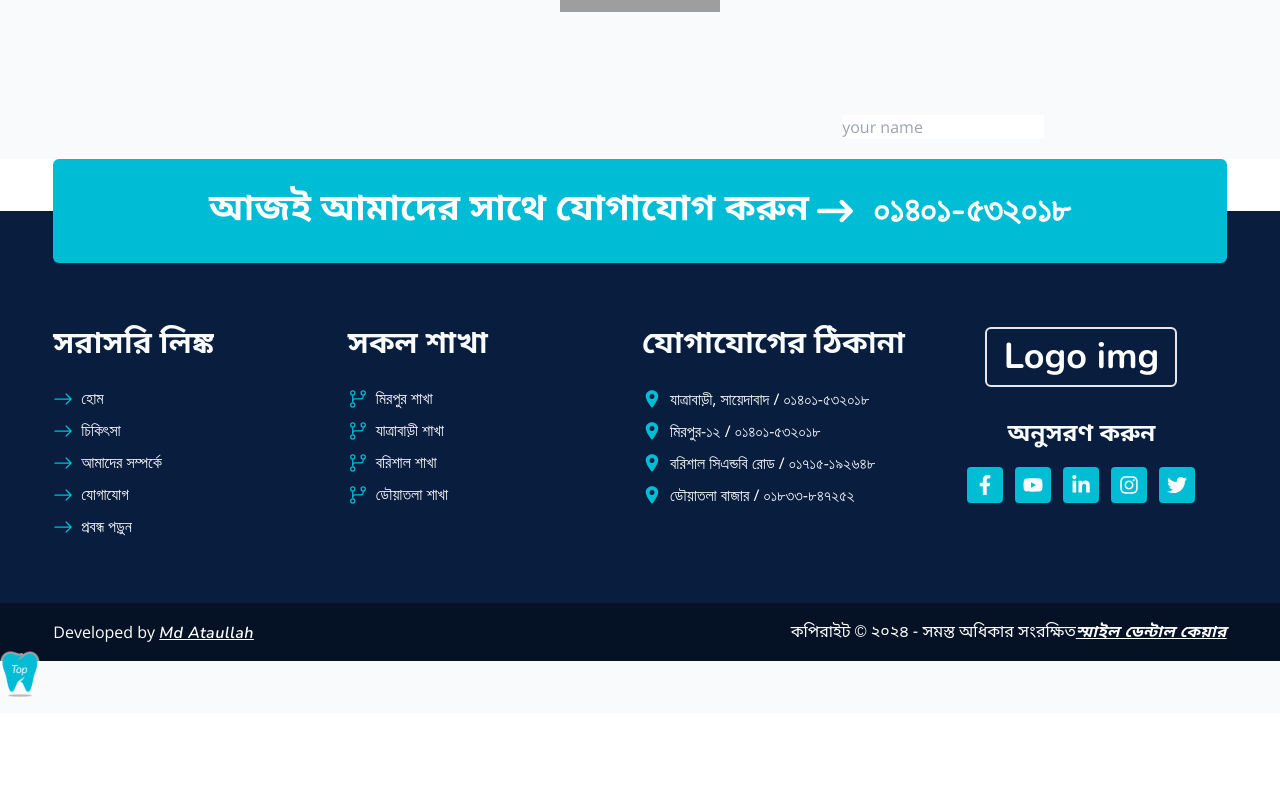
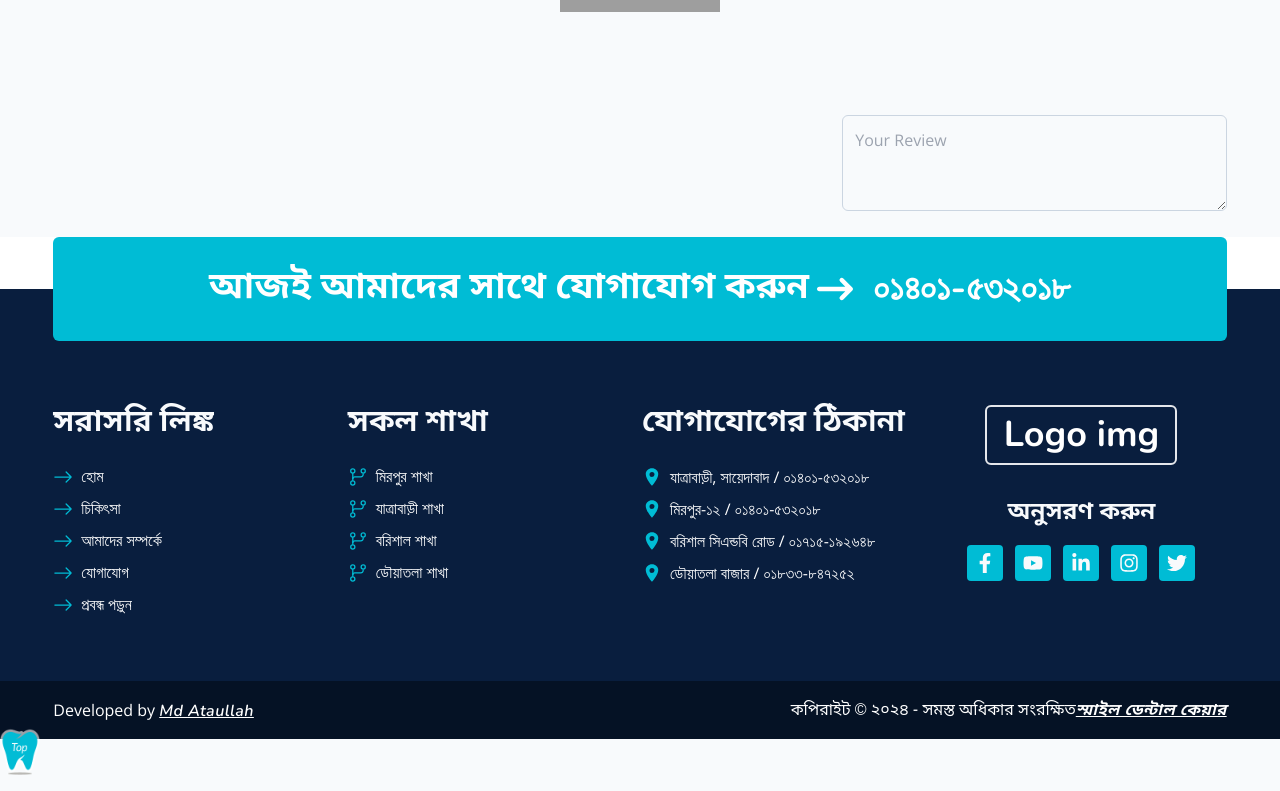
Before and after one commit to ataullah1/Smile-Dental, a React (Vite) app in the folder Client-Side/: page / in a window 1280 px wide. Shown: the part 5331-6122 px from the top of the page. Before the commit the page ends 6044 px from the top, so only its background shows below. Built offline with nearby package versions, Linux system fonts and the light colour scheme; grey boxes are pictures that could not be loaded.

Commit message:
Review section adding

```diff
--- a/Client-Side/src/components/ReviewSec/ReviewSec.jsx
+++ b/Client-Side/src/components/ReviewSec/ReviewSec.jsx
@@ -31,7 +31,7 @@ const ReviewSec = () => {
         <div className="w-full lg:w-8/12"></div>
         <div className="w-full lg:w-4/12">
           <form action="">
-            <input type="text" placeholder="your name" />
+            <textarea name="review" id="" placeholder="Your Review" className='w-full min-h-24 bg-transparent rounded-md border border-slate-300 p-3'></textarea>
           </form>
         </div>
       </div>
```
